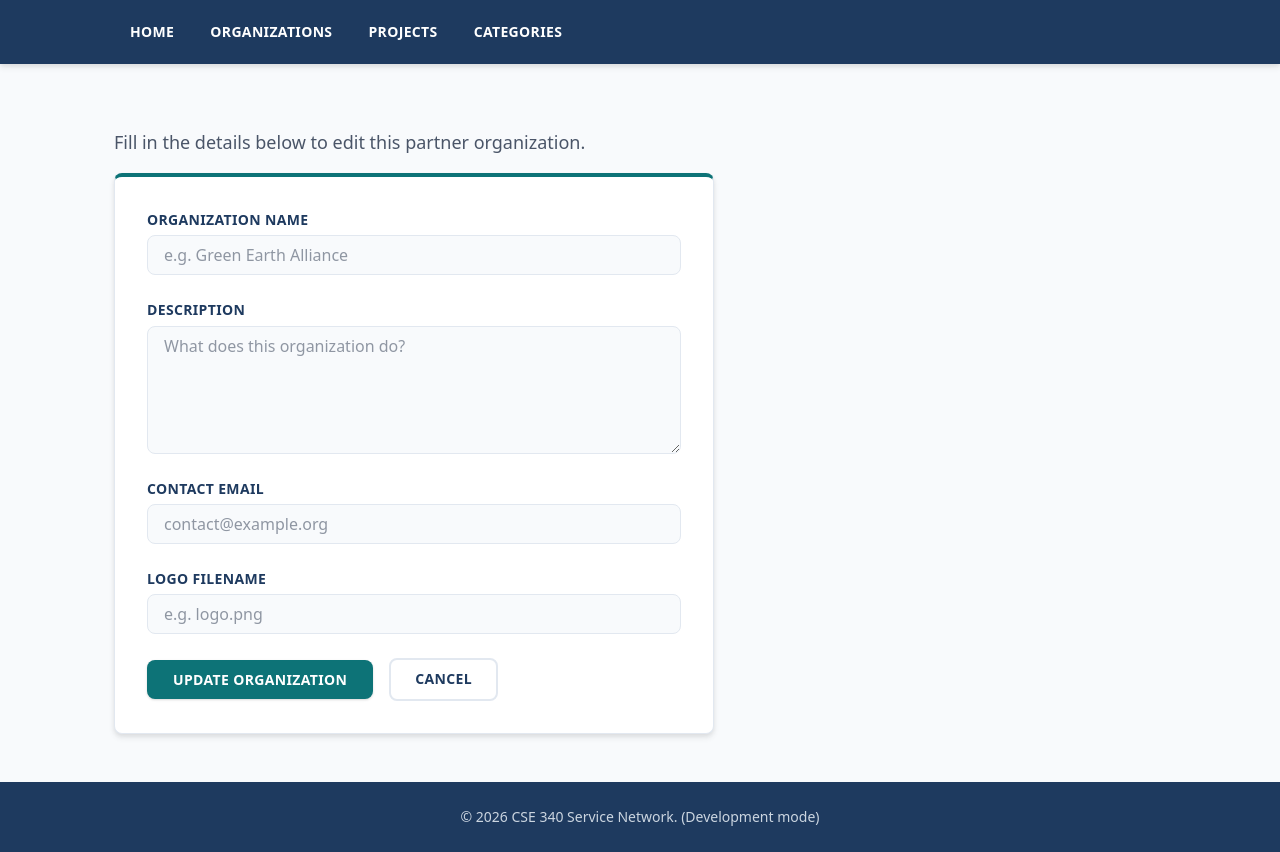
After one commit to Joregesosa/cse340-course, a Node server app: template src/views/edit-organization.ejs in a window 1280 px wide. The commit adds this page. Run offline with Node 20, Linux system fonts and the light colour scheme; the template is opened without the code that fills it, so the values that code supplies are empty.

Commit message:
feat: add edit organization functionality with form handling and view updates

```diff
--- a/src/routes.js
+++ b/src/routes.js
@@ -7,6 +7,8 @@ import {
   showNewOrganizationForm,
   processNewOrganizationForm,
   organizationValidation,
+  showEditOrganizationForm,
+  processEditOrganizationForm,
 } from "./controllers/organizations.js";
 import { projectDetailsPage, projectsPage } from "./controllers/projects.js";
 import {
@@ -23,6 +25,8 @@ router.get("/organizations", organizationsPage);
 router.get("/organization/:id", organizationDetailsPage);
 router.get("/new-organization", showNewOrganizationForm);
 router.post("/new-organization", organizationValidation, processNewOrganizationForm);
+router.get("/edit-organization/:id", showEditOrganizationForm);
+router.post("/edit-organization/:id", processEditOrganizationForm);
 
 router.get("/projects", projectsPage);
 router.get("/project/:id", projectDetailsPage);
--- /dev/null
+++ b/src/views/edit-organization.ejs
@@ -0,0 +1,62 @@
+<%- include('partials/header') %>
+<main>
+  <h1><%= title %></h1>
+  <p>Fill in the details below to edit this partner organization.</p>
+
+  <form action="/edit-organization/<%= organizationDetails.organization_id %>" method="POST" class="form-card">
+    <div class="form-group">
+      <label for="name">Organization Name</label>
+      <input
+        type="text"
+        id="name"
+        name="name"
+        placeholder="e.g. Green Earth Alliance"
+        required
+        maxlength="150"
+        value="<%= organizationDetails.name %>"
+      />
+    </div>
+
+    <div class="form-group">
+      <label for="description">Description</label>
+      <textarea
+        id="description"
+        name="description"
+        placeholder="What does this organization do?"
+        required
+        maxlength="500"
+      ><%= organizationDetails.description %></textarea>
+    </div>
+
+    <div class="form-group">
+      <label for="contactEmail">Contact Email</label>
+      <input
+        type="email"
+        id="contactEmail"
+        name="contactEmail"
+        placeholder="contact@example.org"
+        required
+        maxlength="255"
+        value="<%= organizationDetails.contact_email %>"
+      />
+    </div>
+
+    <div class="form-group">
+      <label for="logoFilename">Logo Filename</label>
+      <input
+        type="text"
+        id="logoFilename"
+        name="logoFilename"
+        placeholder="e.g. logo.png"
+        required
+        maxlength="255"
+        value="<%= organizationDetails.logo_filename %>"
+      />
+    </div>
+    <div class="form-actions">
+      <button type="submit" class="btn btn-primary">Update Organization</button>
+      <a href="/organizations" class="btn btn-secondary">Cancel</a>
+    </div>
+  </form>
+</main>
+<%- include('partials/footer') %>
--- a/src/views/new-organization.ejs
+++ b/src/views/new-organization.ejs
@@ -1,9 +1,3 @@
-<!--
-For the organization name input, add required and maxlength="150" attributes.
-For the description textarea, add required and maxlength="500" attributes.
-For the contact email input, change the type from "text" to type="email" and add a required attribute.
--->
-
 <%- include('partials/header') %>
 <main>
   <h1><%= title %></h1>
--- a/src/views/organization.ejs
+++ b/src/views/organization.ejs
@@ -13,5 +13,6 @@
             <li><a href="/project/<%= project.project_id %>"><%= project.title %></a></li>
         <% }) %>
     </ul>
+    <p><a href="/edit-organization/<%= organizationDetails.organization_id %>">Edit Organization</a></p>
 </main>
 <%- include('partials/footer') %>
```
Also changed, not shown: src/controllers/organizations.js (+50 -0 lines), src/models/organizations.js (+44 -1 lines).
